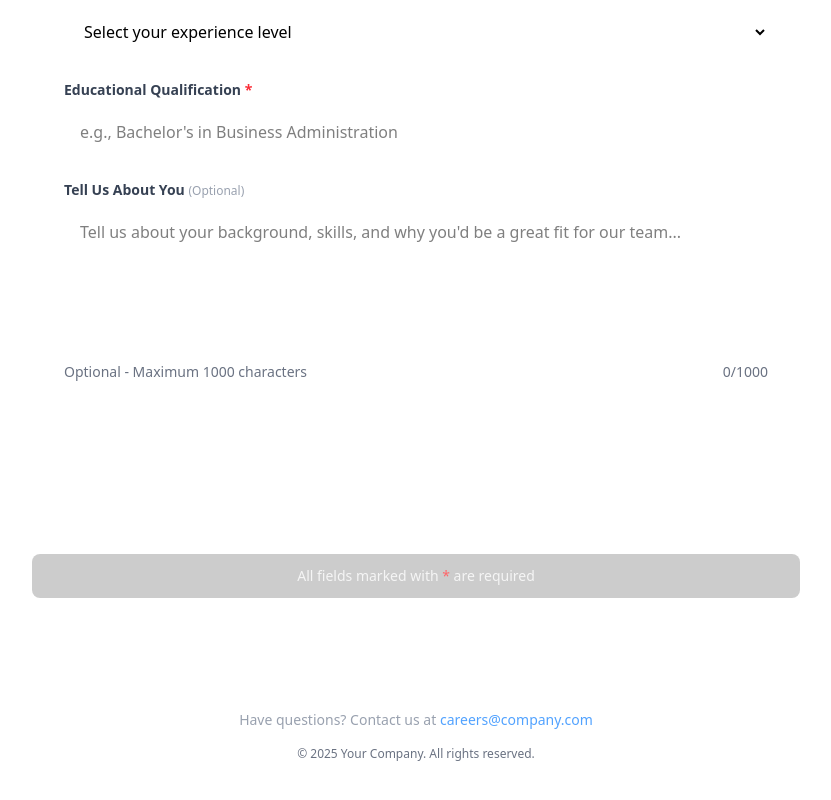
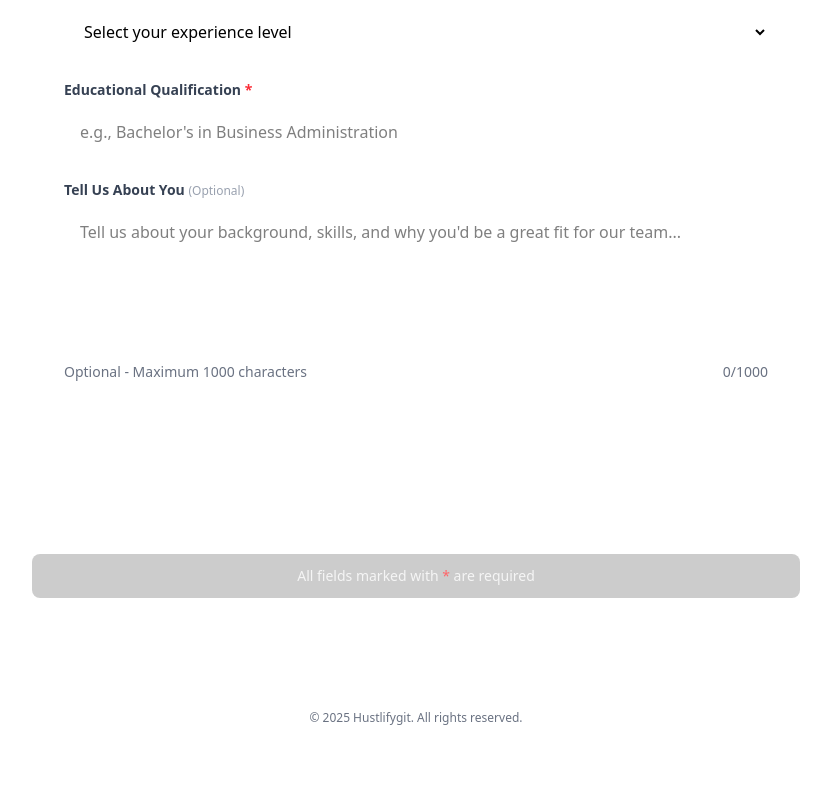
Before and after one commit to Shaamil777/Hustlify_SalesForm, a React (Vite) app: page / in a window 1280 px wide. Shown: the part 935-1735 px from the top of the page, without its empty margins (224-1055 px from the left). After the commit the page ends 1709 px from the top, so only its background shows below. Built offline with nearby package versions, Linux system fonts and the light colour scheme.

Commit message:
feat:added some more country codes

```diff
--- a/src/components/Form.tsx
+++ b/src/components/Form.tsx
@@ -32,6 +32,22 @@ function Form() {
     { code: '+1', country: 'US/CA' },
     { code: '+44', country: 'UK' },
     { code: '+91', country: 'India' },
+    { code: '+971', country: 'UAE' },
+    { code: '+966', country: 'Saudi Arabia' },
+    { code: '+974', country: 'Qatar' },
+    { code: '+965', country: 'Kuwait' },
+    { code: '+968', country: 'Oman' },
+    { code: '+973', country: 'Bahrain' },
+    { code: '+962', country: 'Jordan' },
+    { code: '+961', country: 'Lebanon' },
+    { code: '+20', country: 'Egypt' },
+    { code: '+964', country: 'Iraq' },
+    { code: '+963', country: 'Syria' },
+    { code: '+970', country: 'Palestine' },
+    { code: '+967', country: 'Yemen' },
+    { code: '+98', country: 'Iran' },
+    { code: '+90', country: 'Turkey' },
+    { code: '+972', country: 'Israel' },
     { code: '+61', country: 'Australia' },
     { code: '+81', country: 'Japan' },
     { code: '+86', country: 'China' },
--- a/src/pages/FormPage.tsx
+++ b/src/pages/FormPage.tsx
@@ -40,14 +40,9 @@ function FormPage() {
                 <footer className="text-center py-12 px-4">
                     <div className="max-w-4xl mx-auto">
                         <div className="border-t border-gray-700 pt-8">
-                            <p className="text-gray-400 text-sm mb-4">
-                                Have questions? Contact us at{' '}
-                                <a href="mailto:careers@company.com" className="text-blue-400 hover:text-blue-300 transition-colors">
-                                    careers@company.com
-                                </a>
-                            </p>
+
                             <p className="text-gray-500 text-xs">
-                                © 2025 Your Company. All rights reserved.
+                                © 2025 Hustlifygit. All rights reserved.
                             </p>
                         </div>
                     </div>
```
